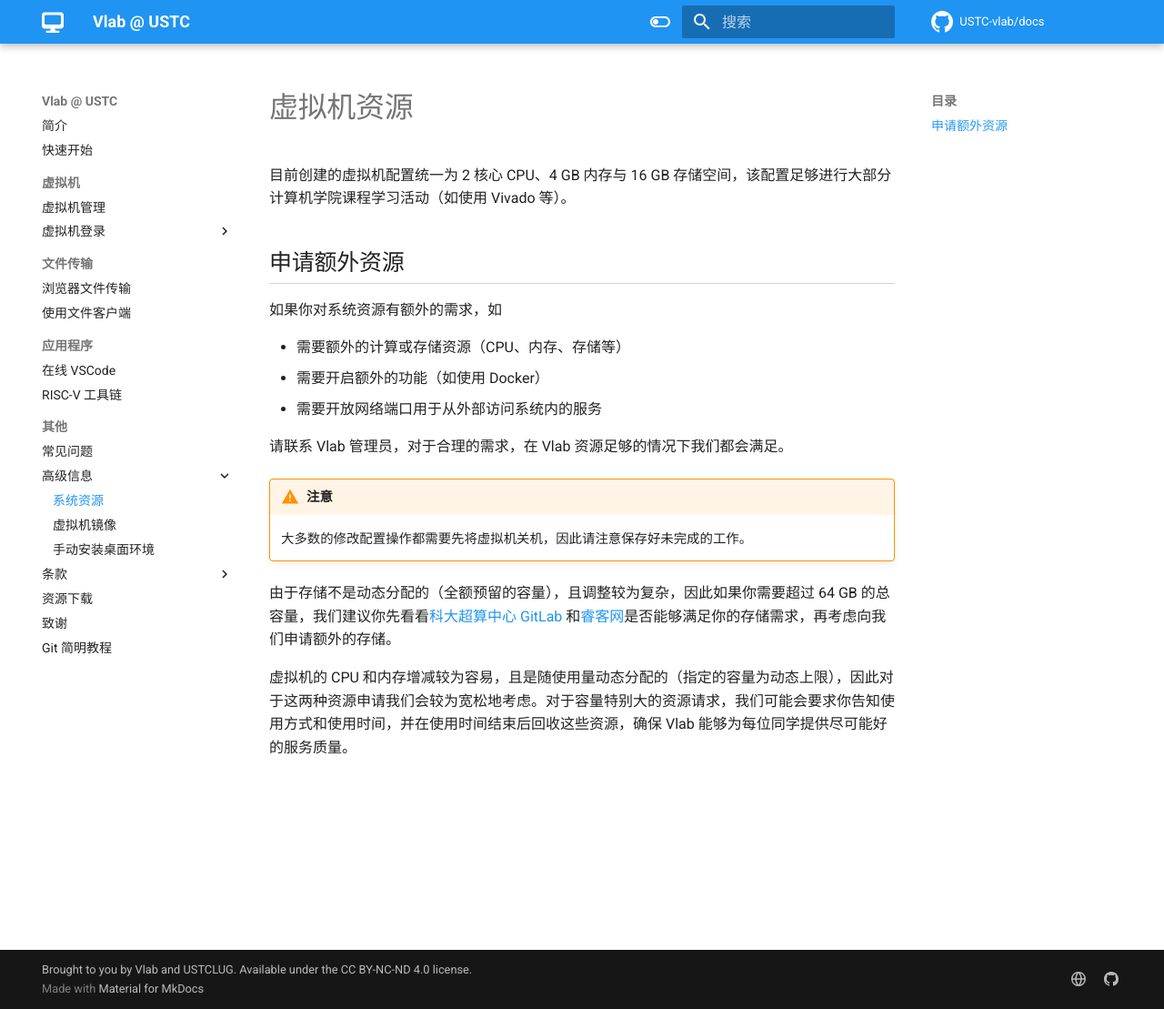
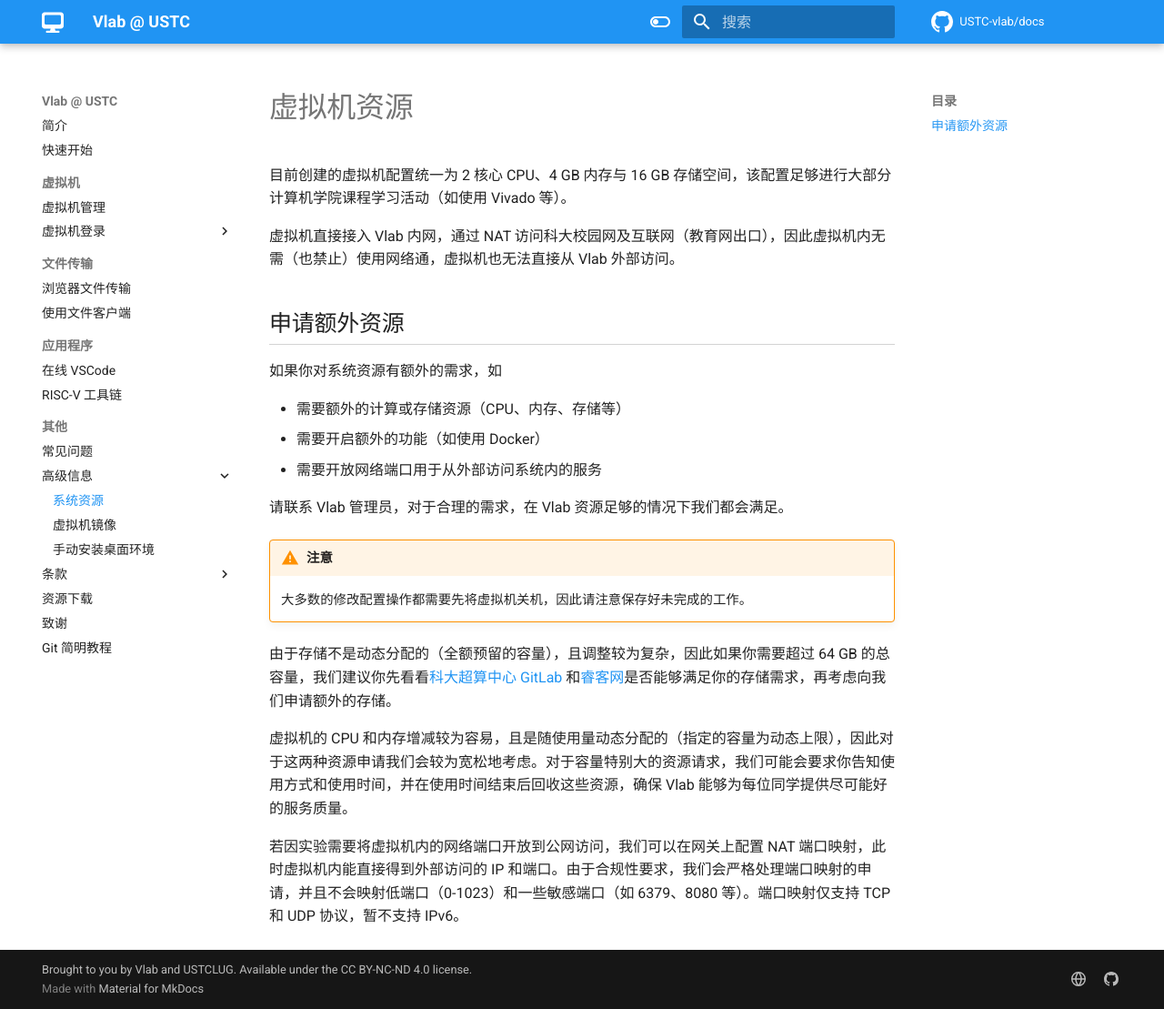
Before and after one commit to USTC-vlab/docs, an MkDocs documentation site: the page built from docs/advanced/resources.md, in a window 1280 px wide and 1109 px high. Shown: the whole window at 91% size. Built offline with MkDocs 1.6.1 and Material for MkDocs 9.7.7, drawn with Linux system fonts in a browser that asks for light colours; comment, search, counter and statistics services are not loaded.

Commit message:
resources: Add port mapping as extra resources

```diff
--- a/docs/advanced/resources.md
+++ b/docs/advanced/resources.md
@@ -1,6 +1,8 @@
 # 虚拟机资源
 
 目前创建的虚拟机配置统一为 2 核心 CPU、4 GB 内存与 16 GB 存储空间，该配置足够进行大部分计算机学院课程学习活动（如使用 Vivado 等）。
+
+虚拟机直接接入 Vlab 内网，通过 NAT 访问科大校园网及互联网（教育网出口），因此虚拟机内无需（也禁止）使用网络通，虚拟机也无法直接从 Vlab 外部访问。
 
 ## 申请额外资源 {#extra-resources}
 
@@ -19,3 +21,5 @@
 由于存储不是动态分配的（全额预留的容量），且调整较为复杂，因此如果你需要超过 64 GB 的总容量，我们建议你先看看[科大超算中心 GitLab](https://git.ustc.edu.cn/) 和[睿客网](https://rec.ustc.edu.cn/)是否能够满足你的存储需求，再考虑向我们申请额外的存储。
 
 虚拟机的 CPU 和内存增减较为容易，且是随使用量动态分配的（指定的容量为动态上限），因此对于这两种资源申请我们会较为宽松地考虑。对于容量特别大的资源请求，我们可能会要求你告知使用方式和使用时间，并在使用时间结束后回收这些资源，确保 Vlab 能够为每位同学提供尽可能好的服务质量。
+
+若因实验需要将虚拟机内的网络端口开放到公网访问，我们可以在网关上配置 NAT 端口映射，此时虚拟机内能直接得到外部访问的 IP 和端口。由于合规性要求，我们会严格处理端口映射的申请，并且不会映射低端口（0-1023）和一些敏感端口（如 6379、8080 等）。端口映射仅支持 TCP 和 UDP 协议，暂不支持 IPv6。
--- a/docs/assets/css/extra.css
+++ b/docs/assets/css/extra.css
@@ -1,13 +1,9 @@
 .red, .red-important { color: red !important; }
-
 .darkred, .darkred-important { color: darkred !important; }
-
 .orangered, .orangered-important { color: orangered !important; }
-
+.orange, .orange-important { color: orange !important; }
 .green, .green-important { color: green !important; }
-
 .limegreen, .limegreen-important { color: limegreen !important; }
-
 .darkcyan, .darkcyan-important { color: darkcyan !important; }
 
 .md-typeset #references, .md-typeset .no-underline { margin-bottom: 0; padding-bottom: 0; border: none; }
```
